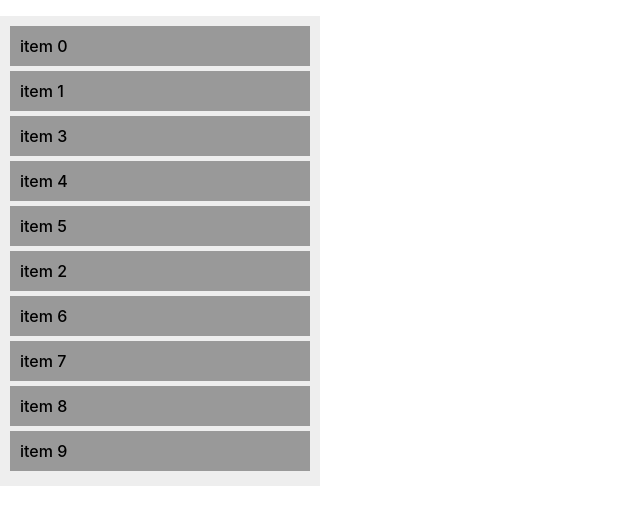
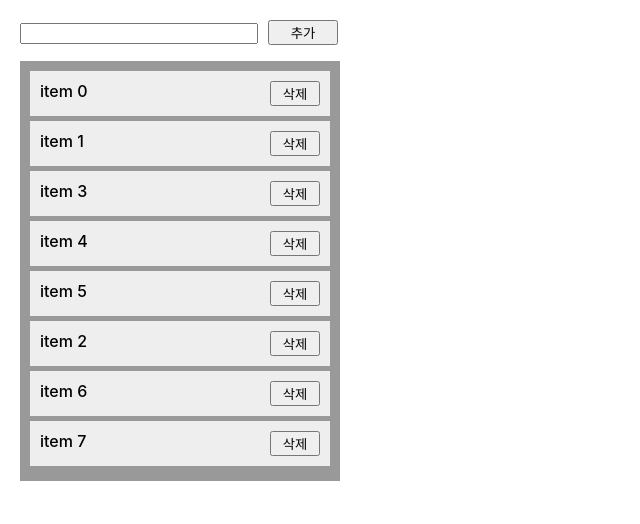
Before and after one commit to mariHidream/react-study, a React (Create React App) app in the folder hello-react/: page / in a window 1280 px wide. Shown: the top 524 px of the page, without its empty margins (0-640 px from the left). Built offline with nearby package versions, Linux system fonts and the light colour scheme.

Commit message:
숙제완료

```diff
--- /dev/null
+++ b/hello-react/src/assign/AddItem.js
@@ -0,0 +1,37 @@
+import React, { useRef, useState } from 'react';
+
+const AddItem = ({onAdd}) => {
+
+    const [put, setPut] = useState({
+        title : ''
+    })
+    const titleRef = useRef(null)
+
+    const {title} = put
+
+    const changeInput = (e) => {
+        const { value, name } = e.target
+        setPut({
+            ...put,
+            [name] : value
+        })
+    }
+
+    const onSubmit = (e) => {
+        e.preventDefault();
+
+        onAdd(put)
+
+        setPut({title:'' })
+        titleRef.current.focus();
+    }
+
+    return (
+        <div >
+            <input type="text" name="title" value={title} onChange={changeInput} ref={titleRef}></input>
+            <button onClick={onSubmit}>추가</button>
+        </div>
+    );
+};
+
+export default AddItem;
--- a/hello-react/src/assign/Assignment.js
+++ b/hello-react/src/assign/Assignment.js
@@ -1,5 +1,7 @@
-import React, {useState} from 'react'
+import React, {useRef, useState} from 'react'
+import AddItem from './AddItem';
 import Assignmentitem from "./Assignmentitem";
+import './style.css'
 
 const data = [
     {id:1, title : 'item 0'},
@@ -10,8 +12,6 @@ const data = [
     {id:6, title : 'item 2'},
     {id:7, title : 'item 6'},
     {id:8, title : 'item 7'},
-    {id:9, title : 'item 8'},
-    {id:10, title : 'item 9'}
 ]
 /*
     1. 클릭이벤트 (클릭하면 색 변화게)
@@ -20,8 +20,23 @@ const data = [
 */
 
 const Assignment = ()=>{
+    const idNum = useRef(data.length + 1);
+    const [list, setList] = useState(data);
+
+    const onDel = (id)=>{
+        setList(list.filter(item => item.id !== id))
+    }
+    const onAdd = (put)=>{
+        put.id = idNum.current++;
+        setList([ ...list, put])
+    }
+
+
     return (
-        <Assignmentitem data={data}/>
+        <div className='con'>
+            <AddItem onAdd={onAdd} />
+            <Assignmentitem list={list} onDel={onDel} />
+        </div>
     );
 }
 
--- a/hello-react/src/assign/Assignmentitem.js
+++ b/hello-react/src/assign/Assignmentitem.js
@@ -1,25 +1,13 @@
 import React from 'react'
+import ListItem from './ListItem'
 
-
-const Assignmentitem = ({data})=>{
-
-    const style = {
-        backgroundColor:'#999',
-        listStyle : 'none',
-        marginBottom: '5px',
-        padding: '10px',
-        fontWeight:500
-    }
+const Assignmentitem = ({list, onDel})=>{
 
     return (
         <>
-            <ul style={{
-                backgroundColor : '#eee',
-                width:'300px',
-                padding: '10px'
-            }}>
+            <ul>
                 {
-                    data.map(item => <li style={style} key={item.id}>{item.title}</li>)
+                    list.map(item => <ListItem ey={item.id} item={item} onDel={onDel} />)
                 }
             </ul>
         </>
--- /dev/null
+++ b/hello-react/src/assign/ListItem.js
@@ -0,0 +1,14 @@
+import React, { useState } from 'react';
+
+const ListItem = ({item,onDel}) => {
+
+
+    return (
+        <li >
+            <span>{item.title}</span>
+            <button onClick={()=>onDel(item.id)} >삭제</button>
+        </li>
+    );
+};
+
+export default ListItem;
--- /dev/null
+++ b/hello-react/src/assign/style.css
@@ -0,0 +1,12 @@
+
+
+.con{margin: 20px}
+
+input[type="text"]{width: 230px;}
+input[type="text"] + button{margin-left: 10px; width: 70px;}
+
+ul{ background-color : #999; width:300px; padding: 10px }
+li{overflow: hidden; background-color: #eee; list-style: none; margin-bottom: 5px; padding:10px; font-weight: 500;}
+li:hover{background-color: #fff;}
+li span{float: left;}
+li button{float: right;  width:50px;}
```
